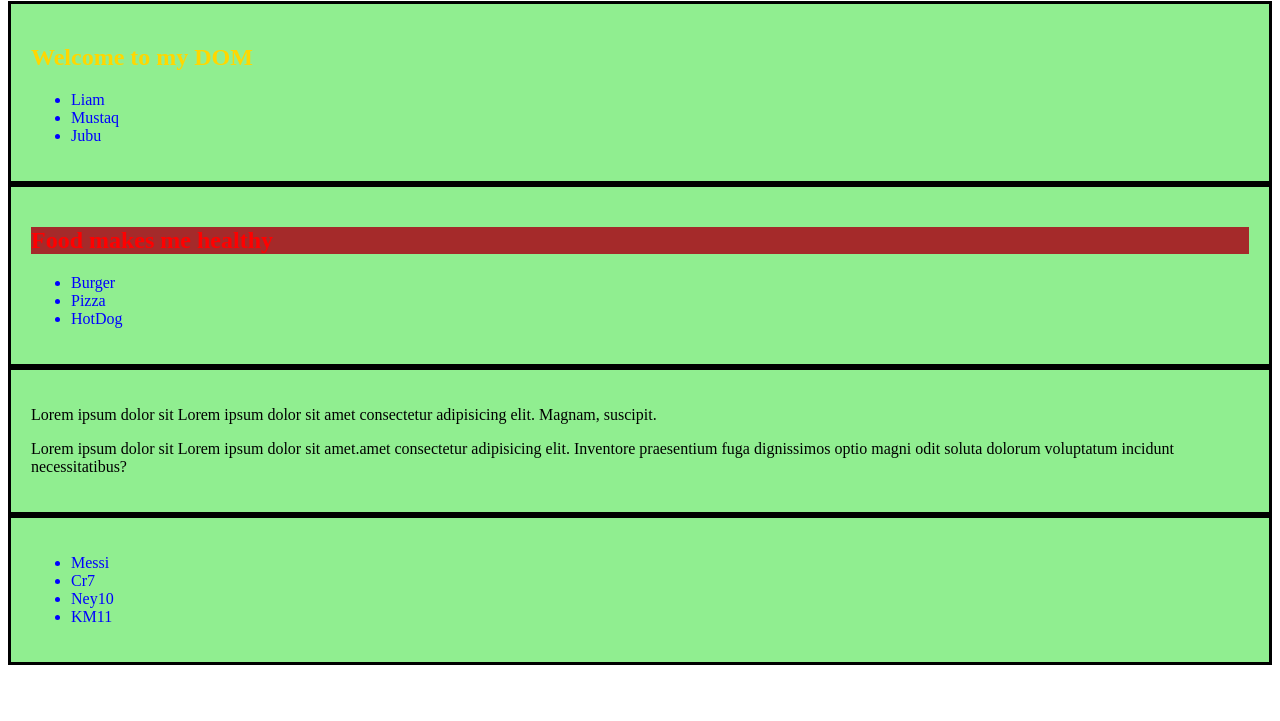
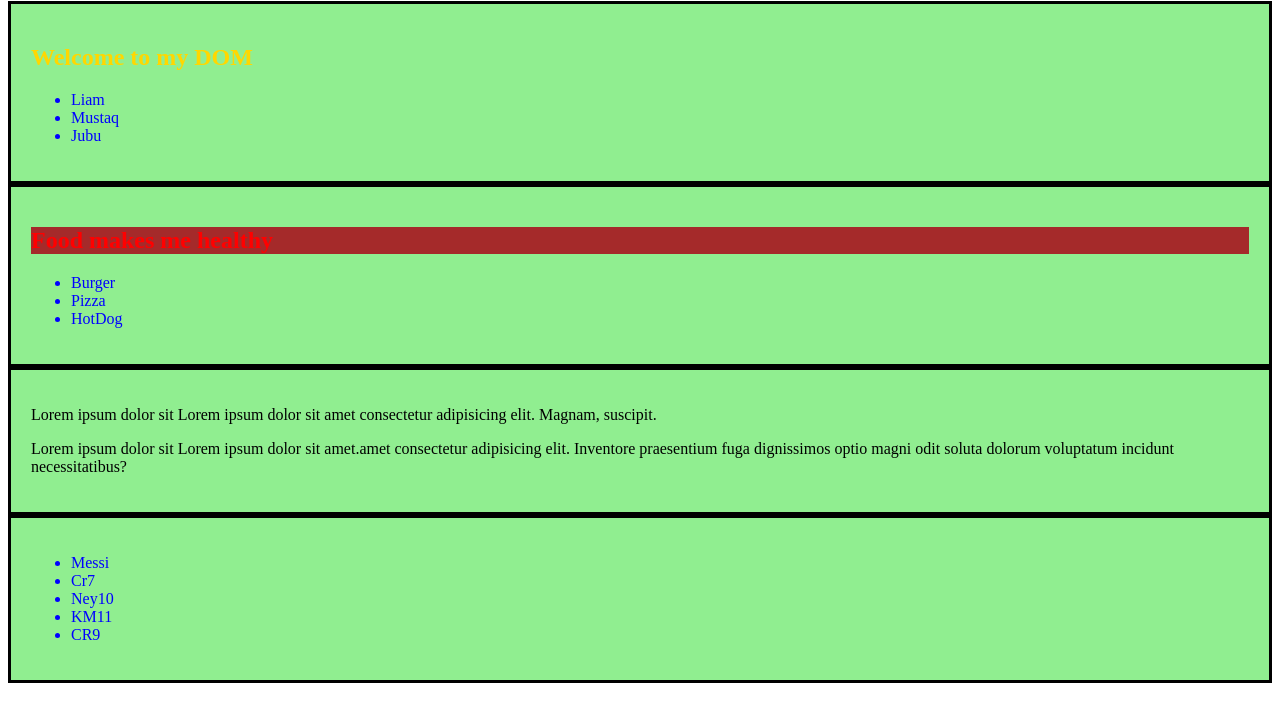
Before and after one commit to faiji31/PH-M-24, a plain HTML site: page index.html in a window 1280 px wide. Shown: the part 79-800 px from the top of the page. Drawn offline with Linux system fonts and the light colour scheme.

Commit message:
16th commit

```diff
--- a/faiji.js
+++ b/faiji.js
@@ -0,0 +1,10 @@
+const newChild = document.createElement('li');
+newChild.innerText = "CR9";
+const playerList = document.getElementById("Player_list");
+
+
+
+
+
+
+playerList.appendChild(newChild);
--- a/index.html
+++ b/index.html
@@ -33,7 +33,7 @@
 
         </section>
         <section id="players_container">
-            <ul>
+            <ul id="Player_list">
                 <li>Messi</li>
                 <li>Cr7</li>
                 <li>Ney10</li>
@@ -79,5 +79,6 @@
 
 <script src="liam.js"></script>
 <script src="index.js"></script>
+<script src="faiji.js"></script>
 </body>
 </html>
```
